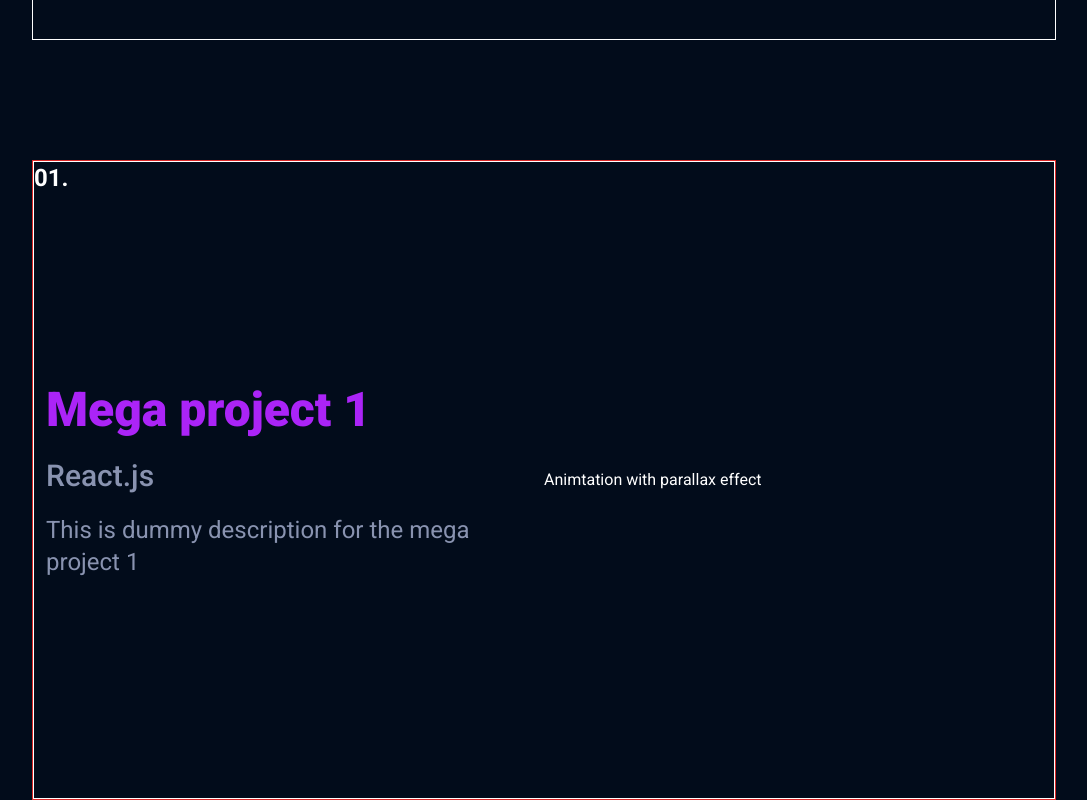
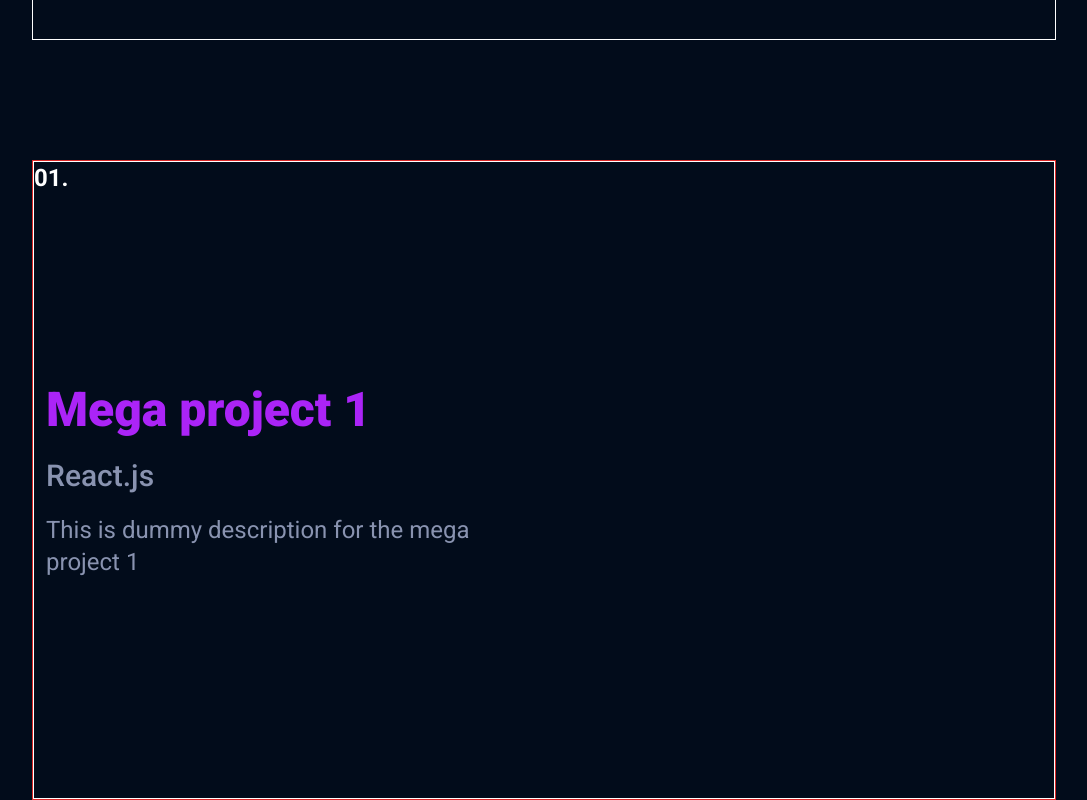
Before and after one commit to VishalTyagi098/PortfolioWebsite, a Next.js app: page / in a window 1280 px wide. Shown: the part 1440-2240 px from the top of the page, without its empty margins (96-1183 px from the left). Built offline with nearby package versions, Linux system fonts and the light colour scheme.

Commit message:
Initialised parallax

```diff
--- a/components/Projects/MegaProjects.js
+++ b/components/Projects/MegaProjects.js
@@ -62,7 +62,11 @@ function MegaProjects(props) {
           <div className="text-2xl text-[#8993b0] my-3">{props.description}</div>
         </motion.div>
       </div>
-      <div className="w-2/4">Animtation with parallax effect</div>
+
+      {/* Animation with parallax effect */}
+      <div className="w-2/4">
+
+      </div>
     </div>
   );
 }
```
